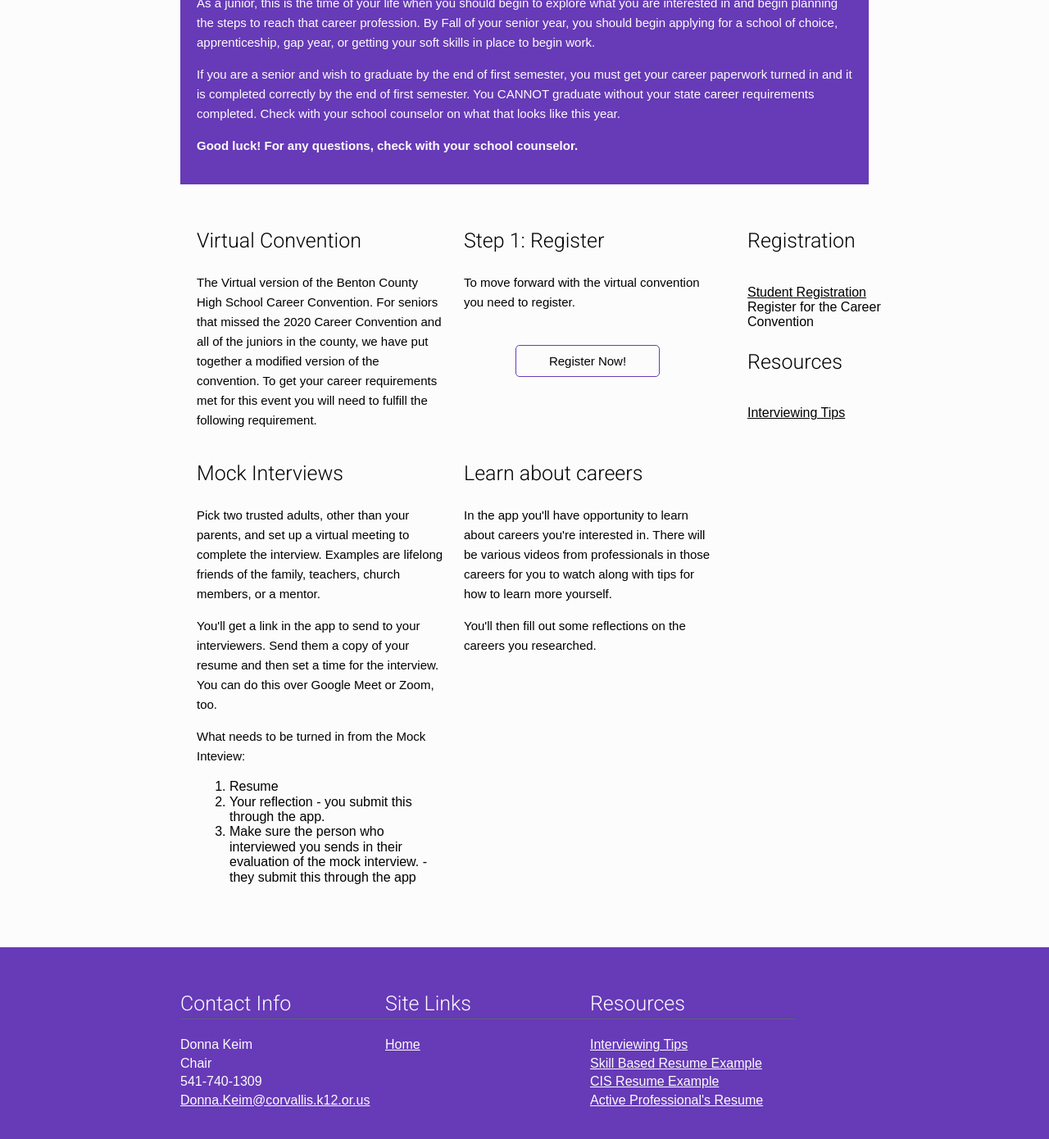
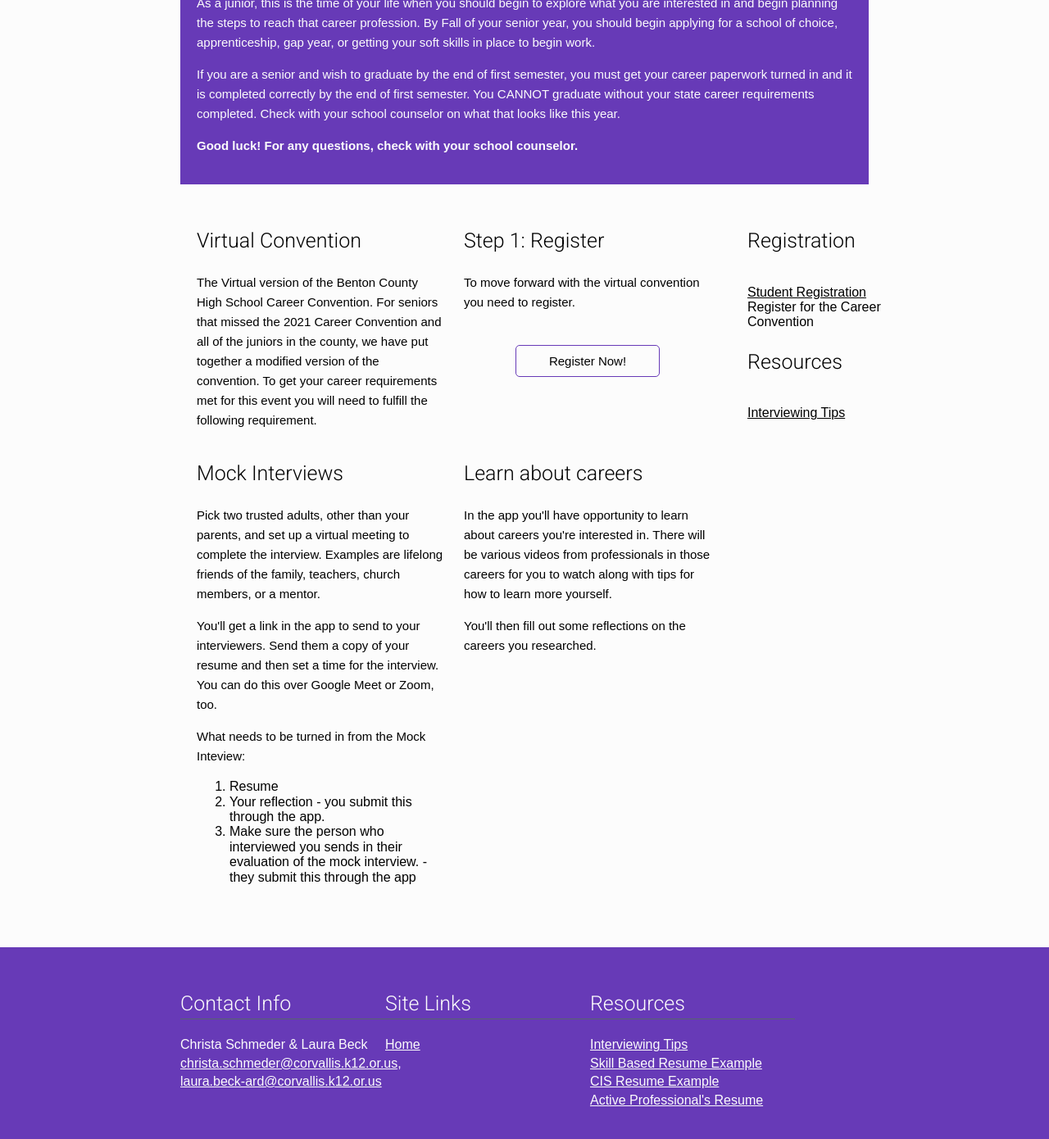
Before and after one commit to peterramsing/benton-county-career-convention, a Jekyll site: the page built from index.html, in a window 1280 px wide and 1400 px high, scrolled down 405 px. Shown: the top 1390 px of the window at 82% size. Built offline with Jekyll 4.4.1, drawn with Linux system fonts in a browser that asks for light colours; some of the changed text lies outside the part shown.

Commit message:
Minor updates for 2022

```diff
--- a/_config.yml
+++ b/_config.yml
@@ -9,7 +9,7 @@ markdown: kramdown
 
 
 # Special Stuff for the Career Convention
-cc-year: 2021
+cc-year: 2022
 # cc-month: "February"
 # cc-date: "18"
 # cc-day: "Tuesday"
@@ -20,10 +20,10 @@ cc-year: 2021
 cc-student-registration-open: true
 cc-student-registration-date: 2012-12-29 09:00:00
 
-cc-contact-name: "Donna Keim"
-cc-contact-role: "Chair"
-cc-contact-phone: "541-740-1309"
-cc-contact-email: "Donna.Keim@corvallis.k12.or.us"
+cc-contact-name: "Christa Schmeder & Laura Beck"
+# cc-contact-role: "Chair"
+# cc-contact-phone: "541-740-1309"
+cc-contact-email: "christa.schmeder@corvallis.k12.or.us, laura.beck-ard@corvallis.k12.or.us"
 
 cc-resources-base-url: "downloads/"
 cc-resources:
--- a/index.html
+++ b/index.html
@@ -21,10 +21,10 @@ title: Home
       The Benton County High School Career Convention is a partnership between the {% include partners.html %}
     </p> -->
     <p>
-      As a junior, this is the time of your life when you should begin to explore what you are interested in and begin planning the steps to reach that career profession.   By Fall of your senior year, you should begin applying for a school of choice, apprenticeship, gap year, or getting your soft skills in place to begin work.
+      As a junior, this is the time of your life when you should begin to explore what you are interested in and begin planning the steps to reach that career profession. By Fall of your senior year, you should begin applying for a school of choice, apprenticeship, gap year, or getting your soft skills in place to begin work.
     </p>
     <p>
-      If you are a senior and wish to graduate by the end of first semester, you must get your career paperwork turned in and it is completed correctly by the end of first semester.  You CANNOT graduate without your state career requirements completed. Check with your school counselor on what that looks like this year.
+      If you are a senior and wish to graduate by the end of first semester, you must get your career paperwork turned in and it is completed correctly by the end of first semester. You CANNOT graduate without your state career requirements completed. Check with your school counselor on what that looks like this year.
     </p>
     <p>
       <strong>Good luck! For any questions, check with your school counselor.</strong>
@@ -40,7 +40,7 @@ title: Home
       <p class="homepage-info-grid__copy">
 
         The Virtual version of the Benton County High School Career Convention.
-  For seniors that missed the 2020 Career Convention and all of the juniors in the county, we have put together a modified version of the convention. To get your career requirements met for this event you will need to fulfill the following requirement.
+  For seniors that missed the 2021 Career Convention and all of the juniors in the county, we have put together a modified version of the convention. To get your career requirements met for this event you will need to fulfill the following requirement.
       </p>
     </div>
 
```
